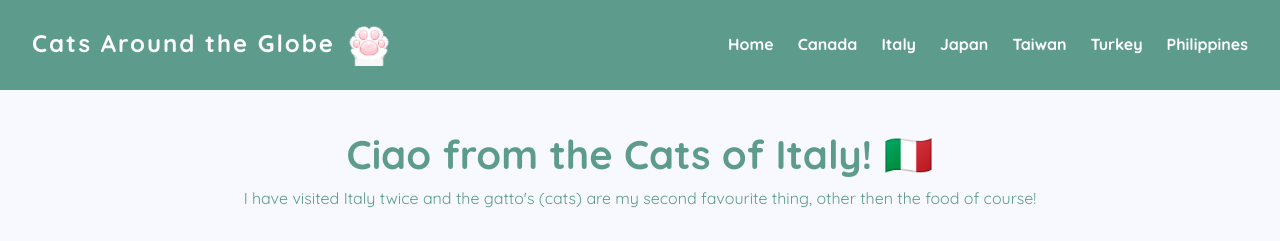
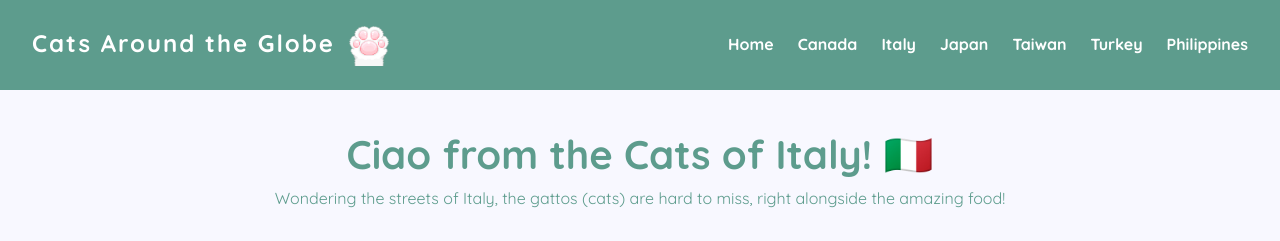
Before and after one commit to RavenB123/cats-around-the-globe, a plain HTML site: page italy.html in a window 1280 px wide. Shown: the top 241 px of the page. Drawn offline with Linux system fonts and the light colour scheme.

Commit message:
Update italy.html
paragraph update

```diff
--- a/italy.html
+++ b/italy.html
@@ -105,8 +105,7 @@
     <main class="gallery-page">
         <section class="country-intro">
             <h2>Ciao from the Cats of Italy! 🇮🇹</h2>
-            <p>I have visited Italy twice and the gatto's (cats) are my second favourite thing, other then the food of
-                course!</p>
+            <p>Wondering the streets of Italy, the gattos (cats) are hard to miss, right alongside the amazing food!</p>
         </section>
 
         <section class="gallery-grid-container">
```
